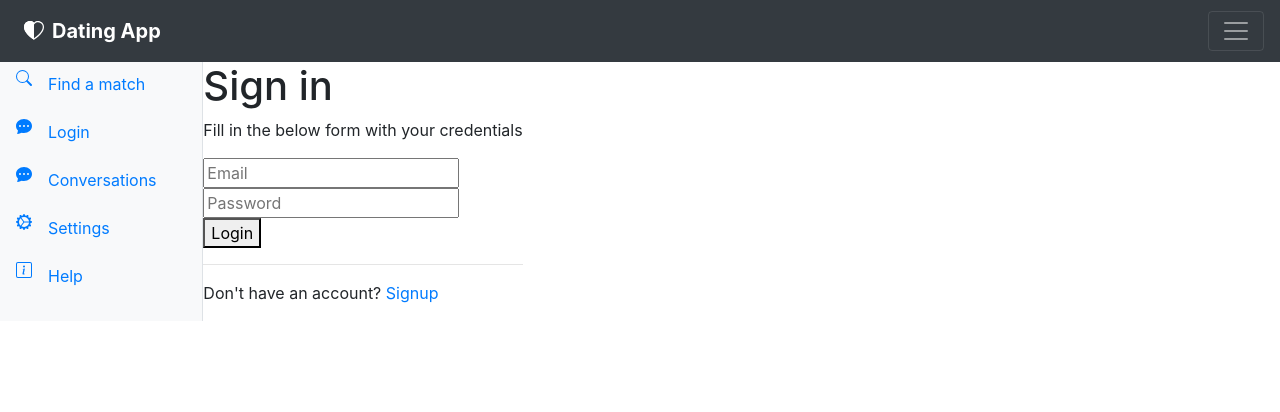
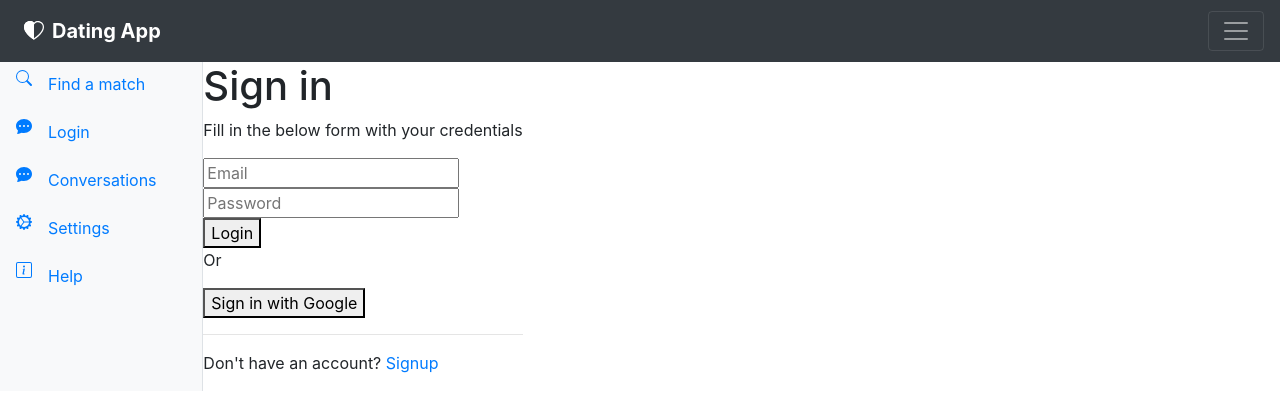
Before and after one commit to graemekcox/Dating-App, a React (Create React App) app: page /login in a window 1280 px wide. Shown: the top 412 px of the page. Built offline with nearby package versions, Linux system fonts and the light colour scheme; no server answers.

Commit message:
Add Google authentication

```diff
--- a/src/helpers/auth.js
+++ b/src/helpers/auth.js
@@ -7,3 +7,8 @@
 export function signin(email, password){
     return auth().signInWithEmailAndPassword(email, password);
 }
+
+export function signInWithGoogle() {
+    const provider = new auth.GoogleAuthProvider();
+    return auth().signInWithPopup(provider);
+}
--- a/src/pages/Login.js
+++ b/src/pages/Login.js
@@ -1,6 +1,6 @@
 import React, {Component} from 'react';
 import {Link} from 'react-router-dom';
-import {signin} from '../helpers/auth';
+import {signin, signInWithGoogle} from '../helpers/auth';
 
 export default class Login extends Component {
     constructor(props){
@@ -12,6 +12,7 @@
         };
         this.handleChange = this.handleChange.bind(this);
         this.handleSubmit = this.handleSubmit.bind(this);
+        this.googleSignIn = this.googleSignIn.bind(this);
     }
     handleChange(event) {
         this.setState({
@@ -28,6 +29,15 @@
             this.setState({error: error.message});
         }
     }
+
+    async googleSignIn() {
+        try {
+            await signInWithGoogle();
+        } catch(error) {
+            this.setState({ error: error.message});
+        }
+    }
+
     render () {
         return (
             <div>
@@ -47,6 +57,10 @@
                         {this.state.error ? <p>{this.state.error}</p> : null}
                         <button type="submit">Login</button>
                     </div>
+                    <p>Or</p>
+                    <button type="button" onClick={this.googleSignIn}>
+                        Sign in with Google
+                    </button>
                     <hr></hr>
                     <p>Don't have an account? <Link to="/signup"> Signup</Link></p>
                 </form>
--- a/src/pages/Signup.js
+++ b/src/pages/Signup.js
@@ -1,6 +1,6 @@
 import React, {Component} from 'react';
 import {Link} from 'react-router-dom';
-import {signup} from '../helpers/auth';
+import {signup, signInWithGoogle} from '../helpers/auth';
 
 export default class Signup extends Component {
     constructor(props){
@@ -12,6 +12,7 @@
         };
         this.handleChange = this.handleChange.bind(this);
         this.handleSubmit = this.handleSubmit.bind(this);
+        this.googleSignIn = this.googleSignIn.bind(this);
     }
     handleChange(event) {
         this.setState({
@@ -27,6 +28,15 @@
             this.setState({error: error.message});
         }
     }
+
+    async googleSignIn(){
+        try {
+            await signInWithGoogle();
+        } catch (error) {
+            this.setState({ error: error.message});
+        }
+    }
+
     render () {
         return (
             <div>
@@ -46,6 +56,10 @@
                         {this.state.error ? <p>{this.state.error}</p> : null}
                         <button type="submit">Sign up</button>
                     </div>
+                    <p>Or</p>
+                    <button onClick={this.googleSignIn} type="button">
+                        Sign up with Google
+                    </button>
                     <hr></hr>
                     <p>Already have an accout? <Link to="/login"> Login</Link></p>
                 </form>
```
